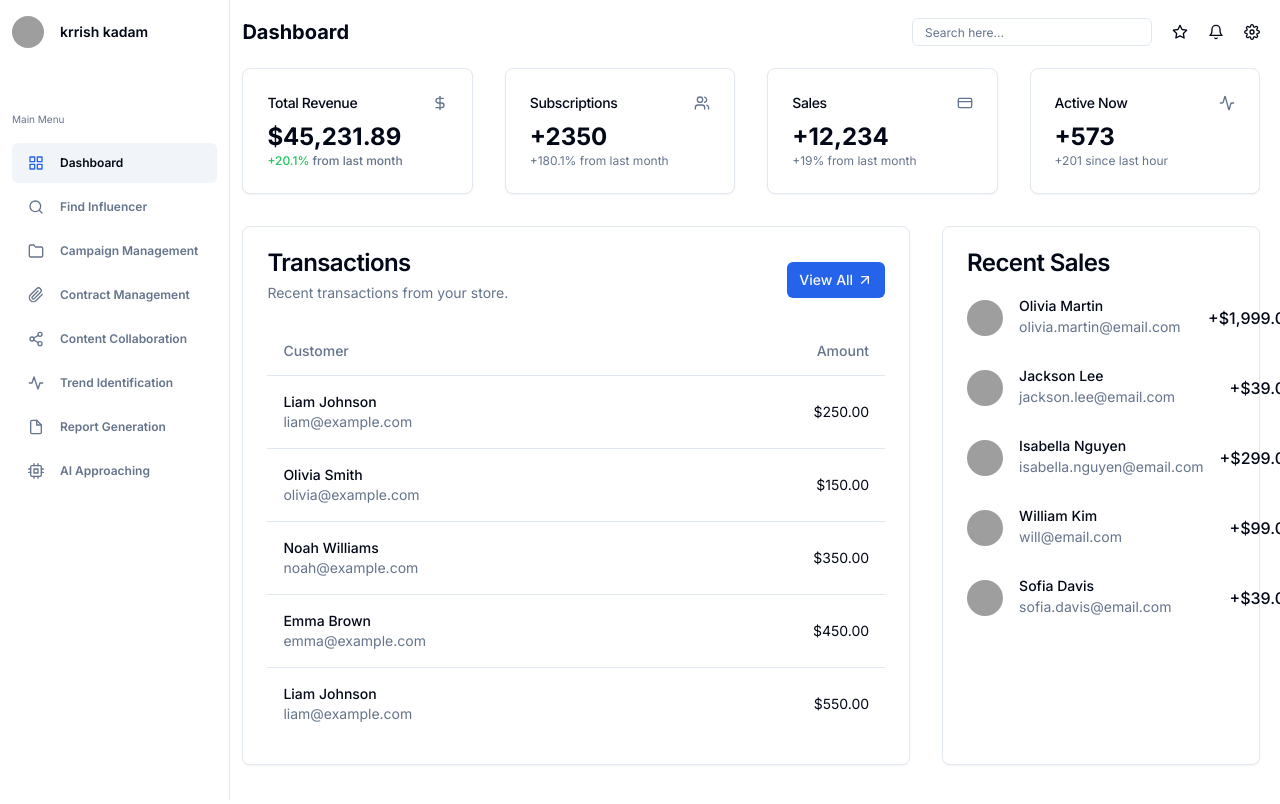
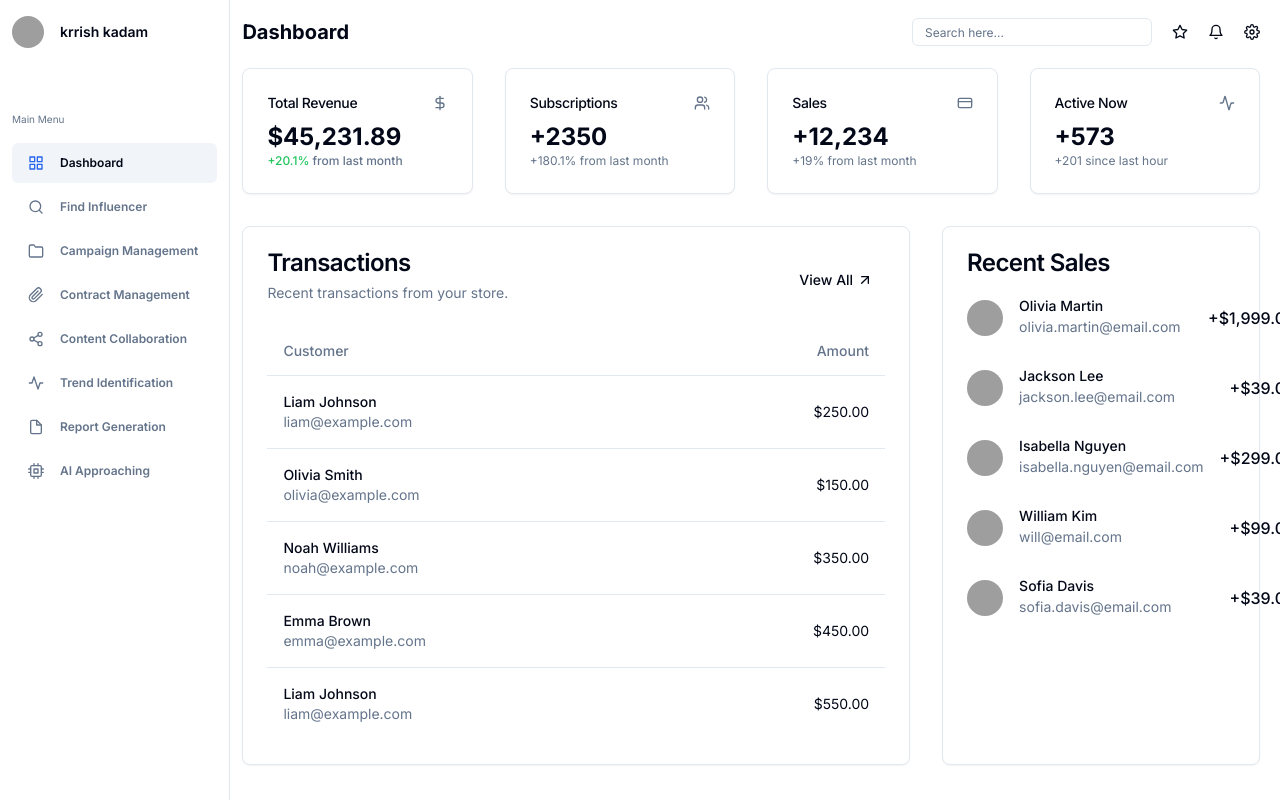
Before and after one commit to krishkad/influencer, a Next.js app: page /tool/dashboard in a window 1280 px wide. Shown: the top 804 px of the page. Built offline with nearby package versions, Linux system fonts and the light colour scheme; grey boxes are pictures that could not be loaded.

Commit message:
fix dashboard padding

```diff
--- a/src/components/shared/Dashboard.tsx
+++ b/src/components/shared/Dashboard.tsx
@@ -230,7 +230,7 @@ export function Dashboard() {
                   Recent transactions from your store.
                 </CardDescription>
               </div>
-              <Button asChild size="sm" className="ml-auto gap-1">
+              <Button asChild size="sm" variant={'ghost'} className="ml-auto gap-1">
                 <Link href="#">
                   View All
                   <ArrowUpRight className="h-4 w-4" />
--- a/src/components/ui/card.tsx
+++ b/src/components/ui/card.tsx
@@ -23,7 +23,7 @@ const CardHeader = React.forwardRef<
 >(({ className, ...props }, ref) => (
   <div
     ref={ref}
-    className={cn("flex flex-col space-y-1.5 p-6", className)}
+    className={cn("flex flex-col space-y-1.5  max-md:p-4 p-6", className)}
     {...props}
   />
 ))
@@ -70,7 +70,7 @@ const CardFooter = React.forwardRef<
 >(({ className, ...props }, ref) => (
   <div
     ref={ref}
-    className={cn("flex items-center p-6 pt-0", className)}
+    className={cn("flex items-center  max-md:p-4 p-6 pt-0", className)}
     {...props}
   />
 ))
```
